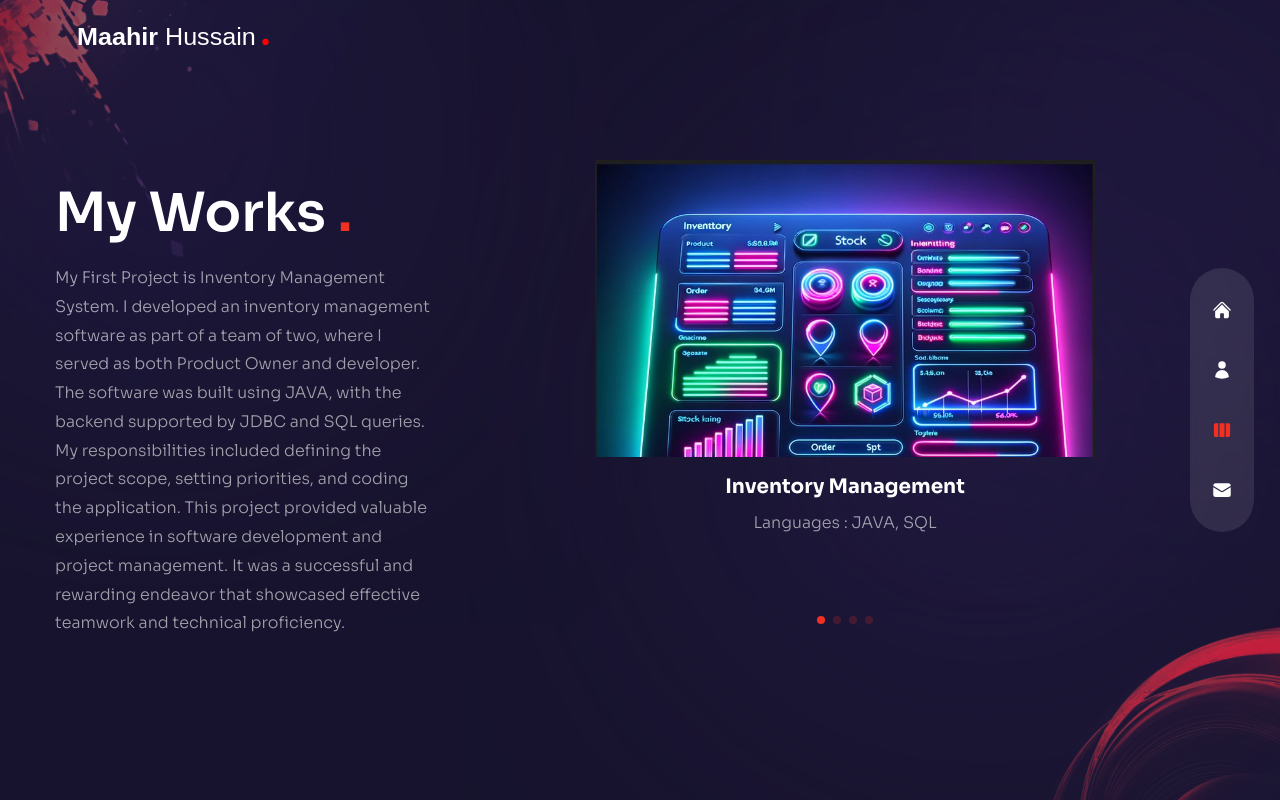
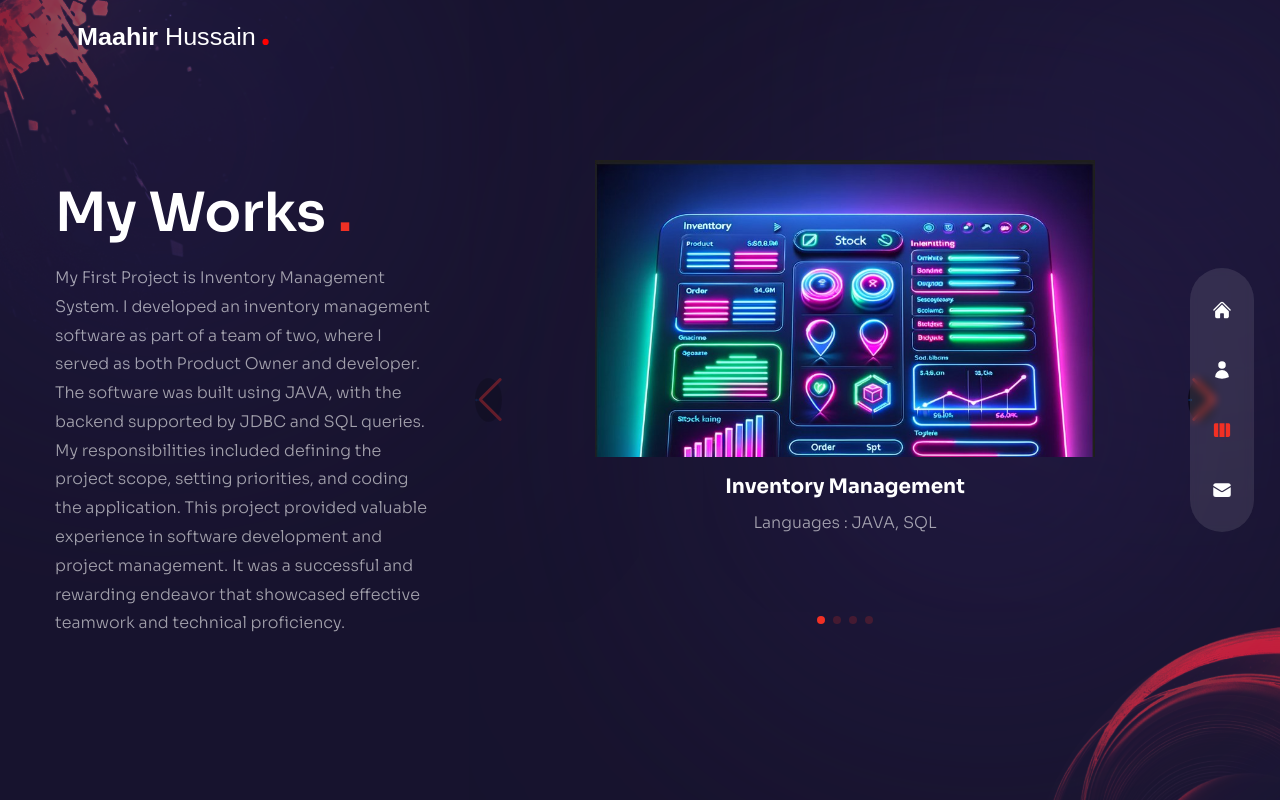
Before and after one commit to MaahirHussainShaik/maahirsportfolio, a Next.js app: page /work in a window 1280 px wide. Built offline with nearby package versions, Linux system fonts and the light colour scheme.

Commit message:
added arrows and removed the draggable images

```diff
--- a/components/TopLeftImg.js
+++ b/components/TopLeftImg.js
@@ -1,14 +1,17 @@
-//next Image
-
 import Image from "next/image";
 
 const TopLeftImg = () => {
   return (
-  <div className='absolute left-0 top-0 mix-blend-color-dodge z-10 w-[200px] xl:w-[400px] opacity-50'>
-    <Image src= '/top-left-img.png'  width={400} height={400}
-    alt='' />
+    <div className='absolute left-0 top-0 mix-blend-color-dodge z-10 w-[200px] xl:w-[400px] opacity-50'>
+      <Image
+        src='/top-left-img.png'
+        width={400}
+        height={400}
+        alt=''
+        draggable='false'
+      />
     </div>
-    );
+  );
 };
 
 export default TopLeftImg;
--- a/components/WorkSlider.js
+++ b/components/WorkSlider.js
@@ -1,8 +1,9 @@
 import { Swiper, SwiperSlide } from "swiper/react";
 import 'swiper/css';
 import 'swiper/css/pagination';
-import { Pagination } from 'swiper';
-import { BsArrowRight } from 'react-icons/bs';
+import 'swiper/css/navigation';
+import { Pagination, Navigation } from 'swiper';
+import { BsArrowRight, BsArrowLeft } from 'react-icons/bs';
 import Image from "next/image";
 
 const workSlider = {
@@ -36,12 +37,17 @@ const workSlider = {
 
 const WorkSlider = ({ setActiveSlide }) => {
   return (
+    <div className="relative">
       <Swiper
         spaceBetween={10}
         pagination={{
           clickable: true,
         }}
-      modules={[Pagination]}
+        navigation={{
+          nextEl: '.swiper-button-next',
+          prevEl: '.swiper-button-prev',
+        }}
+        modules={[Pagination, Navigation]}
         onSlideChange={(swiper) => setActiveSlide(swiper.activeIndex)}
         className="h-[280px] sm:h-[480px]"
       >
@@ -49,7 +55,7 @@ const WorkSlider = ({ setActiveSlide }) => {
           <SwiperSlide key={index}>
             <a href={slide.url} target="_blank" rel="noopener noreferrer" className='relative rounded-lg overflow-hidden flex flex-col items-center justify-center group'>
               <div className='relative overflow-hidden'>
-              <Image src={slide.path} width={500} height={300} alt={slide.title || 'Image description'} />
+                <Image src={slide.path} width={500} height={300} alt={slide.title || 'Image description'} draggable="false" />
                 <div className='absolute inset-0 bg-gradient-to-l from-transparent via-[#e838cc] to-[#4a22bd] opacity-0 group-hover:opacity-80 transition-all duration-700'></div>
               </div>
               <div className='mt-4 text-center'>
@@ -60,6 +66,9 @@ const WorkSlider = ({ setActiveSlide }) => {
           </SwiperSlide>
         ))}
       </Swiper>
+      <div className="swiper-button-next"><BsArrowRight /></div>
+      <div className="swiper-button-prev"><BsArrowLeft /></div>
+    </div>
   );
 };
 
--- a/styles/globals.css
+++ b/styles/globals.css
@@ -5,9 +5,9 @@
 .translate-z-0 {
   transform: translateZ(0px);
 }
+
 .swiper-horizontal > .swiper-pagination-bullets .swiper-pagination-bullet,
-.swiper-pagination-horizontal.swiper-pagination-bullets
-  .swiper-pagination-bullet {
+.swiper-pagination-horizontal.swiper-pagination-bullets .swiper-pagination-bullet {
   background-color: #f13024;
 }
 
@@ -49,3 +49,26 @@
     @apply w-full h-[180px] p-6 capitalize rounded-lg resize-none;
   }
 }
+
+.swiper-button-next, .swiper-button-prev {
+  position: absolute;
+  top: 50%;
+  width: 50px;
+  height: 50px;
+  display: flex;
+  align-items: center;
+  justify-content: center;
+  color: #fff;
+  background-color: rgba(0, 0, 0, 0.5);
+  border-radius: 50%;
+  z-index: 10;
+  cursor: pointer;
+}
+
+.swiper-button-next {
+  right: 10px;
+}
+
+.swiper-button-prev {
+  left: 10px;
+}
```
Also changed, not shown: 1 other file (tests, documents, lock files or other folders). Lines whose indentation alone changed are shown as unchanged.
